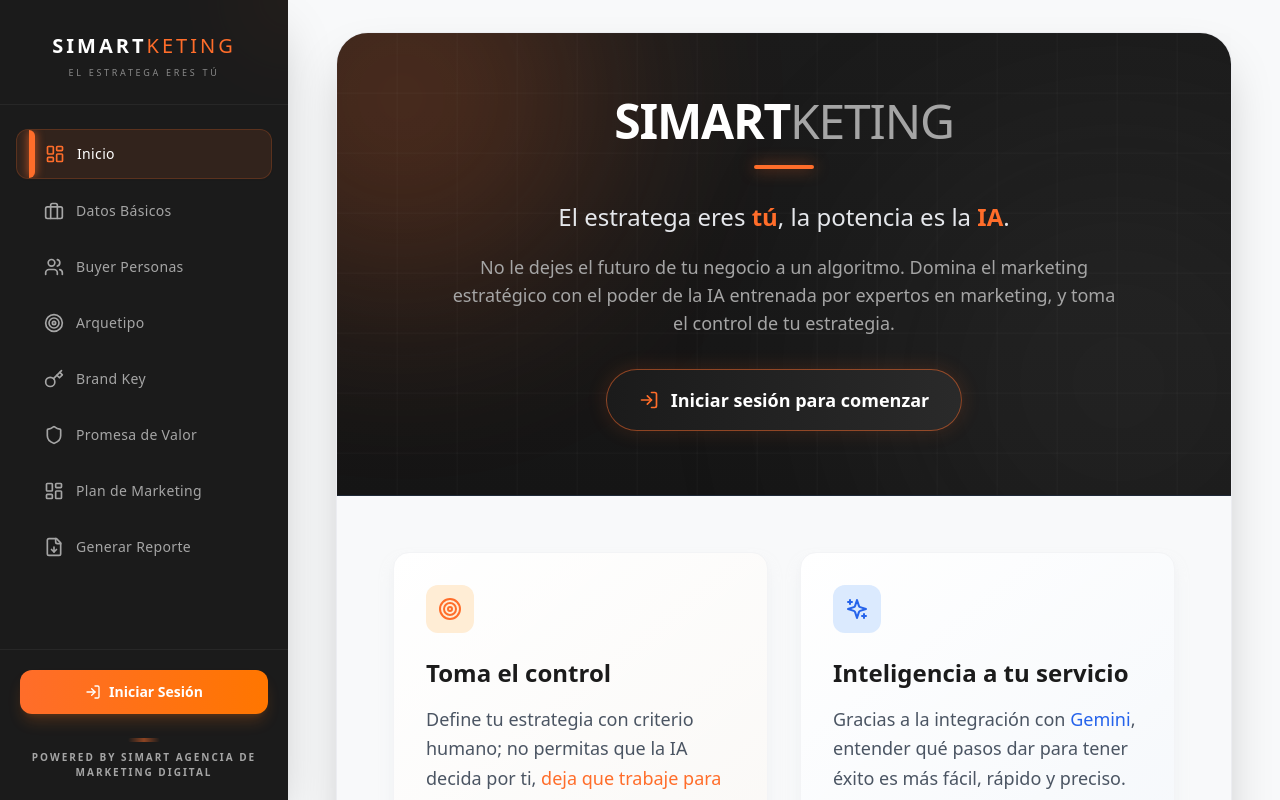
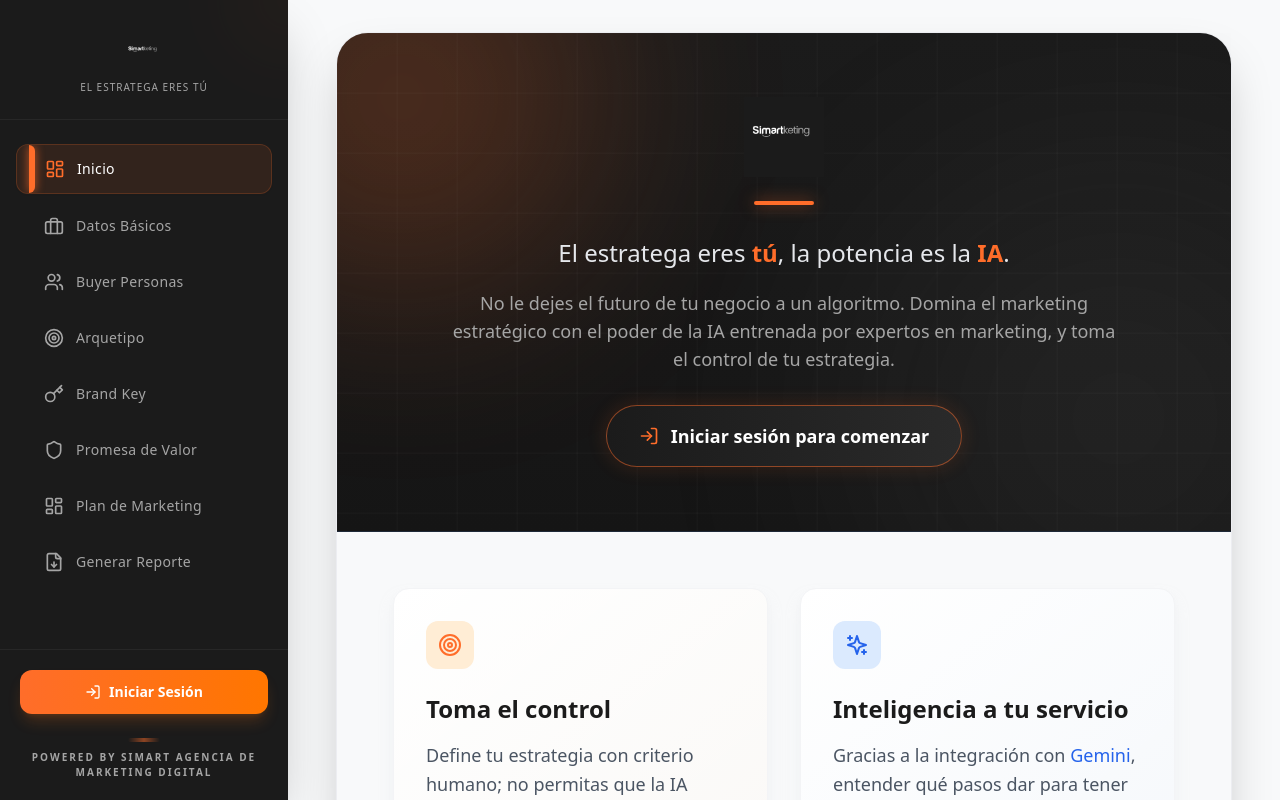
Before and after one commit to simartcol-ship-it/plataforma-estrategia-digital-Simart, a React (Vite) app: page / in a window 1280 px wide. Built offline with nearby package versions, Linux system fonts and the light colour scheme; no server answers.

Commit message:
Replaced text brand with graphic logo

```diff
--- a/src/App.tsx
+++ b/src/App.tsx
@@ -61,9 +61,7 @@ const DashboardSummary = ({ openLogin }: { openLogin: () => void }) => {
         </div>
 
         <motion.div variants={itemVariants} className="relative z-10 flex flex-col items-center">
-           <h2 className="text-4xl md:text-5xl font-extrabold text-white mb-5 tracking-tight">
-             SIMART<span className="text-[#A5A5A5] font-light">KETING</span>
-           </h2>
+           <img src="/logo.png" alt="Simartketing Logo" className="h-16 md:h-20 w-auto object-contain mx-auto mb-6" />
            <motion.div
              initial={{ width: 0 }}
              animate={{ width: "60px" }}
@@ -192,9 +190,7 @@ const MainLayout = () => {
       <main className="flex-1 flex flex-col h-screen overflow-hidden">
         {/* Mobile Header */}
         <div className="md:hidden bg-[#1B1B1B] text-white p-4 flex items-center justify-between shadow-md z-10 border-b border-[#FF6D2A]/20">
-          <h1 className="text-xl font-bold tracking-[0.15em] ml-2">
-            SIMART<span className="text-[#FF6D2A] font-light">KETING</span>
-          </h1>
+          <img src="/logo.png" alt="Simartketing Logo" className="h-8 w-auto object-contain ml-2" />
           <button
             onClick={() => setIsSidebarOpen(true)}
             className="p-2 bg-white/10 rounded-lg text-[#FF6D2A] hover:bg-white/20 transition-colors"
--- a/src/components/LoginModal.tsx
+++ b/src/components/LoginModal.tsx
@@ -72,9 +72,7 @@ export const LoginModal: React.FC<LoginModalProps> = ({ isOpen, onClose }) => {
                   <div className="absolute -top-20 -right-20 w-40 h-40 bg-[#FF6D2A] rounded-full blur-3xl opacity-20"></div>
                   <div className="absolute -bottom-20 -left-20 w-40 h-40 bg-[#A5A5A5] rounded-full blur-3xl opacity-20"></div>
                 </div>
-                <h2 className="relative z-10 text-2xl font-bold tracking-widest text-white">
-                  SIMART<span className="text-[#FF6D2A] font-light">KETING</span>
-                </h2>
+                <img src="/logo.png" alt="Simartketing Logo" className="relative z-10 h-10 w-auto object-contain" />
                 <button
                   onClick={onClose}
                   className="absolute top-4 right-4 text-gray-400 hover:text-white transition-colors z-20 bg-white/5 p-1 rounded-full"
--- a/src/components/Sidebar.tsx
+++ b/src/components/Sidebar.tsx
@@ -41,13 +41,8 @@ export const Sidebar: React.FC<SidebarProps> = ({ currentModule, setCurrentModul
       <div className={`fixed inset-y-0 left-0 z-50 w-72 bg-[#1B1B1B] text-white min-h-screen flex flex-col shadow-2xl transition-transform duration-300 ease-in-out md:relative md:translate-x-0 ${isOpen ? 'translate-x-0' : '-translate-x-full'}`}>
         <div className="p-8 pb-6 flex flex-col items-center border-b border-white/5 relative overflow-hidden">
         {/* Animated Tech Logo */}
-
-        <h1 className="text-xl font-bold tracking-[0.15em] text-white">
-          SIMART<span className="text-[#FF6D2A] font-light">KETING</span>
-        </h1>
-        <p className="text-[9px] text-[#A5A5A5] mt-1.5 uppercase tracking-[0.3em] font-medium opacity-80">
-          El estratega eres tú
-        </p>
+        <img src="/logo.png" alt="Simartketing Logo" className="h-10 w-auto object-contain mx-auto" />
+        <p className="text-[10px] text-[#A5A5A5] mt-2 tracking-widest uppercase text-center">El estratega eres tú</p>
 
         {/* Ambient glow */}
         <div className="absolute top-0 right-0 w-32 h-32 bg-[#FF6D2A] opacity-[0.03] blur-2xl rounded-full translate-x-1/2 -translate-y-1/2 pointer-events-none"></div>
```
Also changed, not shown: public/logo.png.
